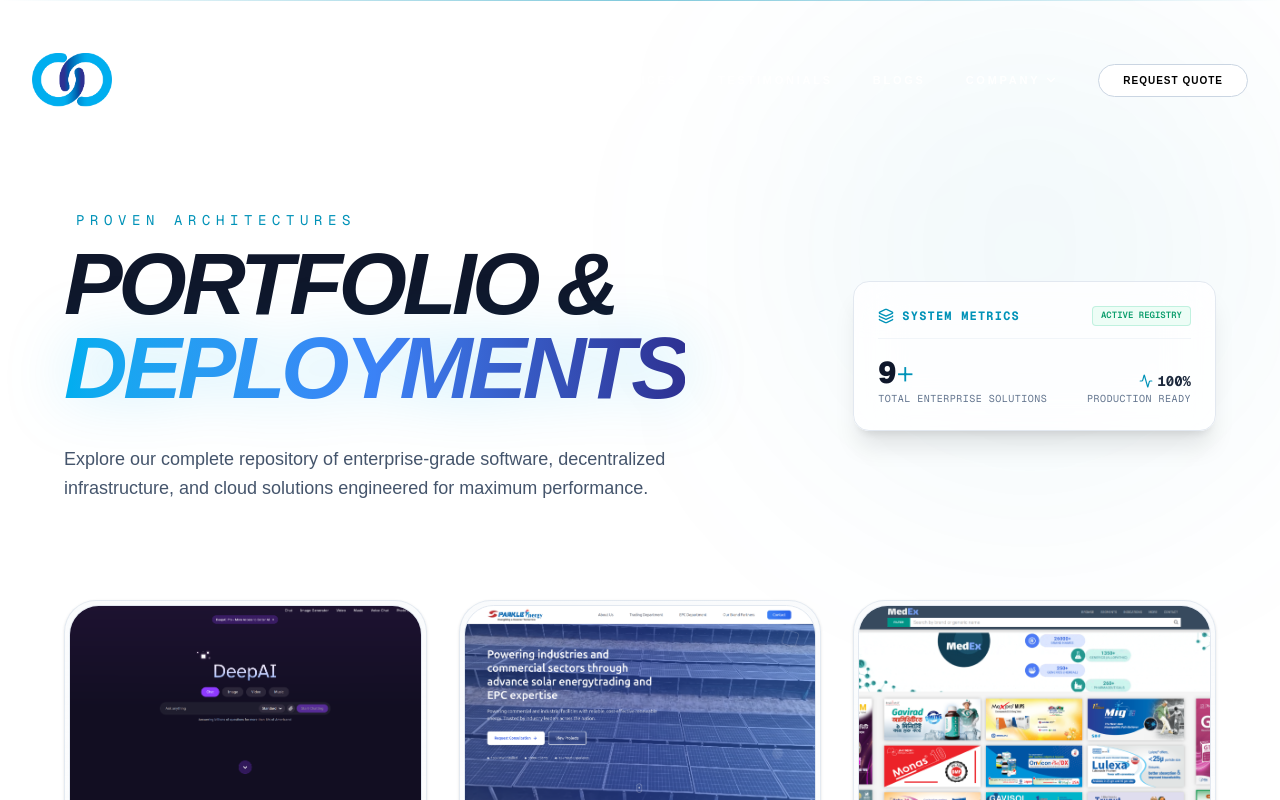
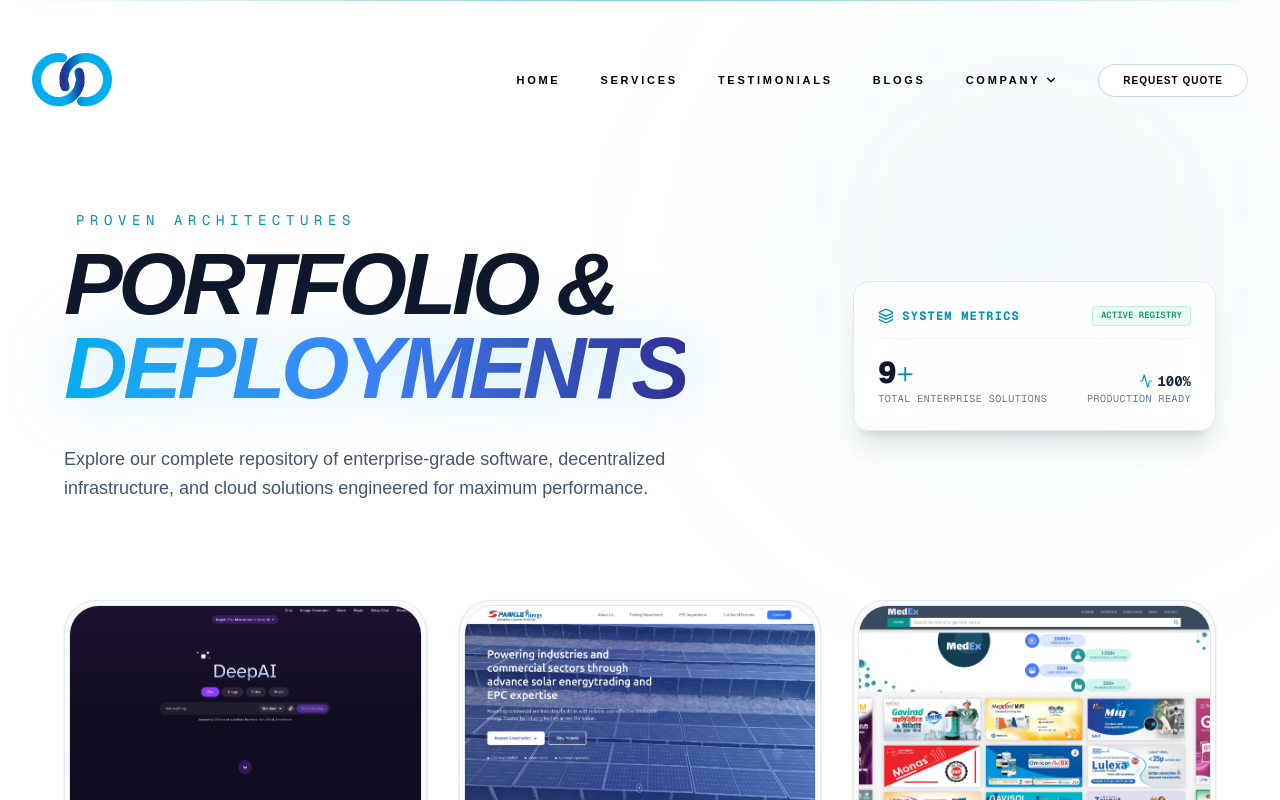
Before and after one commit to Talha0007/open-stacked, a Next.js app: page /portfolio in a window 1280 px wide. Shown: the top 800 px of the page. Built offline with nearby package versions, Linux system fonts and the light colour scheme.

Commit message:
NavContent component for improved link styling based on scroll and home state

```diff
--- a/components/ui/NavContent.tsx
+++ b/components/ui/NavContent.tsx
@@ -28,6 +28,7 @@ export default function NavContent({
   const [isOpen, setIsOpen] = useState(false);
   const [showDropdown, setShowDropdown] = useState(false);
   const pathname = usePathname();
+  const isHome = pathname === "/";
 
   useEffect(() => {
     const handleScroll = () => {
@@ -69,7 +70,7 @@ export default function NavContent({
       }
       setIsOpen(false);
     },
-    [pathname]
+    [pathname],
   );
 
   const isCompact = scrolled && !isOpen;
@@ -116,15 +117,14 @@ export default function NavContent({
         {/* DESKTOP LINKS */}
         <div className="hidden lg:flex items-center gap-10">
           {navLinks.map((link) => {
-            const isActive =
-              pathname === "/" && link.href.includes(pathname);
+            const isActive = pathname === "/" && link.href.includes(pathname);
             return (
               <Link
                 key={link.name}
                 href={link.href}
                 onClick={(e) => handleScrollTo(e, link.href)}
                 className={`text-[11px] uppercase tracking-[0.25em] font-bold ${
-                  scrolled
+                  scrolled || !isHome
                     ? "text-black hover:text-cyan-600"
                     : "text-white hover:text-slate-400"
                 } transition-all group relative`}
@@ -148,9 +148,9 @@ export default function NavContent({
             <button
               type="button"
               className={`flex items-center gap-1 text-[11px] uppercase tracking-[0.25em] font-bold py-2 ${
-                scrolled
+                scrolled || !isHome
                   ? "text-black hover:text-cyan-600"
-                  : "text-white hover:text-slate-200"
+                  : "text-white hover:text-slate-400"
               } transition-colors`}
               aria-expanded={showDropdown}
             >
@@ -203,7 +203,9 @@ export default function NavContent({
         <button
           type="button"
           className={`lg:hidden p-2 z-[110] relative focus:outline-none transition-colors ${
-            isOpen || scrolled ? "text-black" : "text-white"
+            isOpen || scrolled || !isHome
+              ? "text-black hover:text-cyan-600"
+              : "text-white hover:text-slate-400"
           }`}
           onClick={() => setIsOpen((prev) => !prev)}
           aria-label={isOpen ? "Close menu" : "Open menu"}
```
